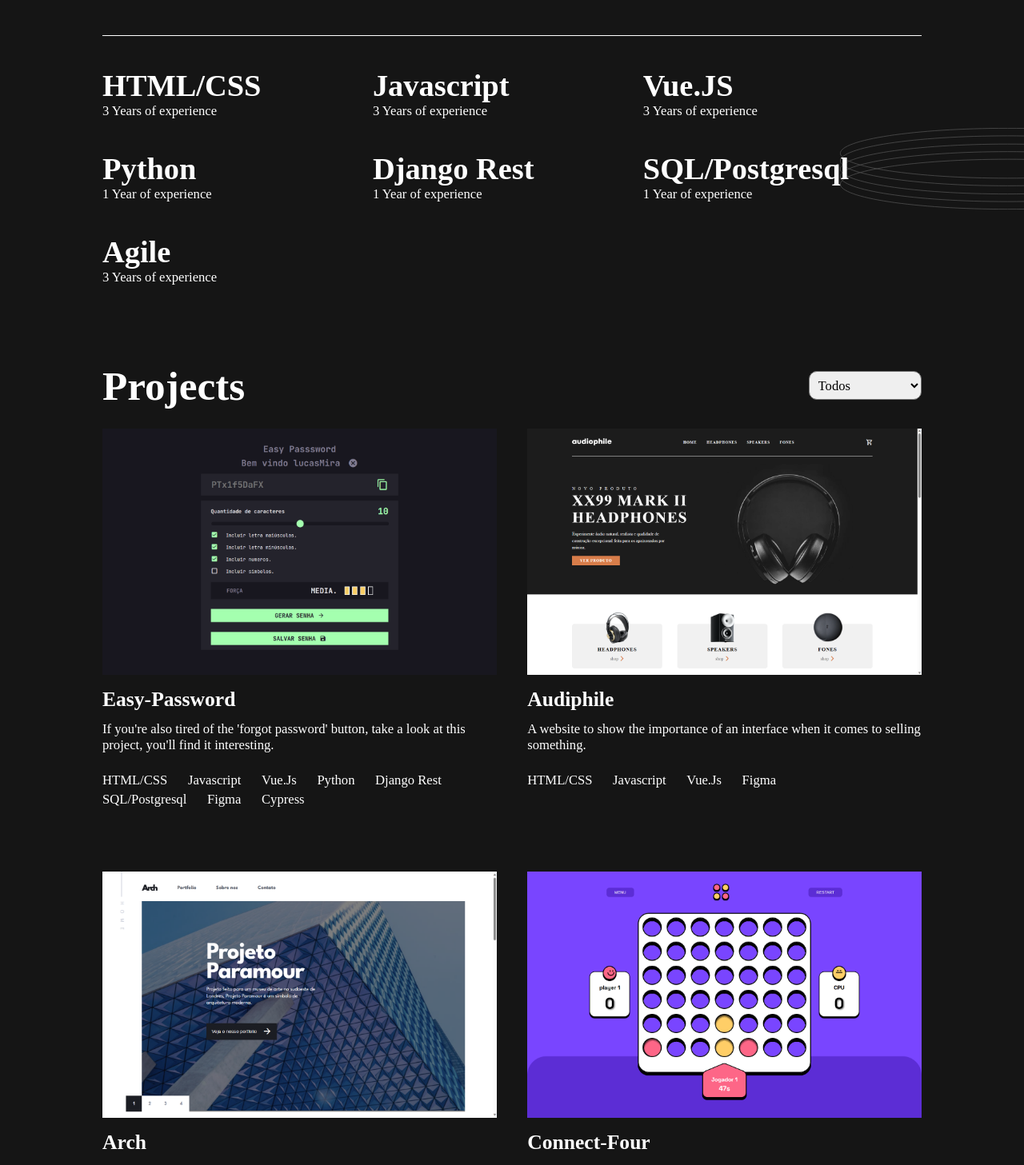
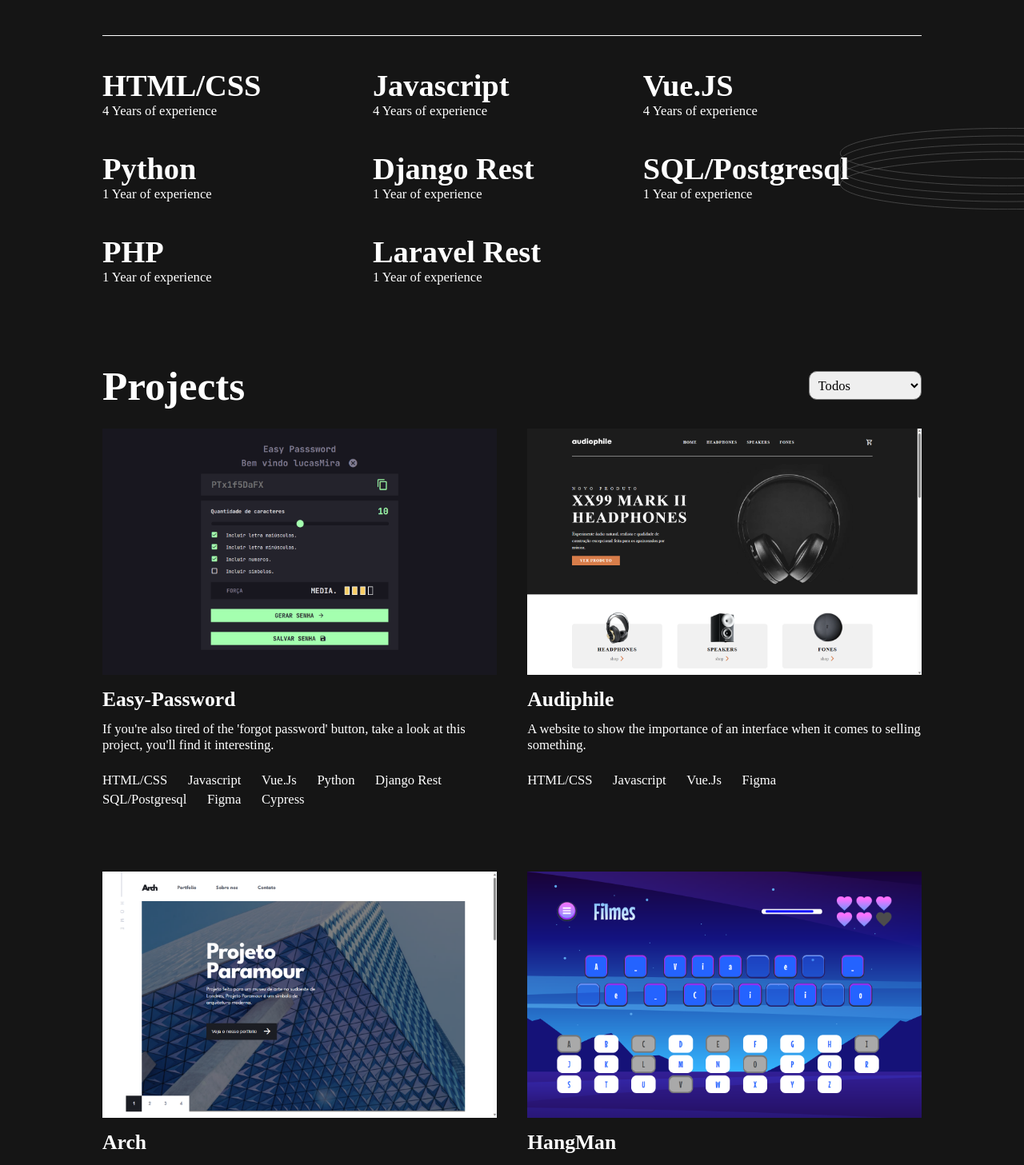
Before and after one commit to miratkd/podeMeChamarDeMira, a Vue app: page / in a window 1280 px wide. Shown: the part 720-2177 px from the top of the page at 80% size. Built offline with nearby package versions, Linux system fonts and the light colour scheme.

Commit message:
add hangman / update skills

```diff
--- a/src/components/ProjectCard.vue
+++ b/src/components/ProjectCard.vue
@@ -6,6 +6,7 @@
                 <p v-if="project.projectLink" v-on:click="goToLink(project.projectLink)" class="project-card-img-info-text">{{languagePortuguese ? 'Ver Projeto' : 'View Project'}}</p>
                 <p v-if="project.codeLinkFront" v-on:click="goToLink(project.codeLinkFront)" class="project-card-img-info-text">{{languagePortuguese ? 'Ver Código Front-End' : 'View Front-End Code'}}</p>
                 <p v-if="project.codeLinkBack" v-on:click="goToLink(project.codeLinkBack)" class="project-card-img-info-text">{{languagePortuguese ? 'Ver Código Back-End' : 'View Back-End Code'}}</p>
+                <p v-if="project.docLinkBack" v-on:click="goToLink(project.docLinkBack)" class="project-card-img-info-text">{{languagePortuguese ? 'Ver Documentação Back-End' : 'View Back-End Documentation'}}</p>
             </div>
         </div>
 
@@ -16,10 +17,11 @@
         </div>
         <div class="project-mobile-row">
             <p v-if="project.projectLink" v-on:click="goToLink(project.projectLink)" class="project-card-img-info-text">{{languagePortuguese ? 'Ver Projeto' : 'View Project'}}</p>
+            <p v-if="project.codeLinkFront" v-on:click="goToLink(project.codeLinkFront)" class="project-card-img-info-text">{{languagePortuguese ? 'Ver Código Front-End' : 'View Front-End Code'}}</p>
         </div>
         <div class="project-mobile-row">
-            <p v-if="project.codeLinkFront" v-on:click="goToLink(project.codeLinkFront)" class="project-card-img-info-text">{{languagePortuguese ? 'Ver Código Front-End' : 'View Front-End Code'}}</p>
             <p v-if="project.codeLinkBack" v-on:click="goToLink(project.codeLinkBack)" class="project-card-img-info-text">{{languagePortuguese ? 'Ver Código Back-End' : 'View Back-End Code'}}</p>
+            <p v-if="project.docLinkBack" v-on:click="goToLink(project.docLinkBack)" class="project-card-img-info-text">{{languagePortuguese ? 'Ver Documentação Back-End' : 'View Back-End Documentation'}}</p>
         </div>
     </div>
 </template>
--- a/src/components/Projects.vue
+++ b/src/components/Projects.vue
@@ -31,7 +31,10 @@ export default {
                 "Vue.Js",
                 "Python",
                 "Django Rest",
+                "PHP",
+                "Laravel Rest",
                 "SQL/Postgresql",
+                "MySQL",
                 "Figma",
                 "Cypress",
             ],
@@ -44,7 +47,8 @@ export default {
                     skills: ['HTML/CSS', 'Javascript', 'Vue.Js', 'Python', 'Django Rest', 'SQL/Postgresql', 'Figma', 'Cypress'],
                     projectLink: 'https://easypassword-lm.netlify.app/',
                     codeLinkFront: 'https://github.com/miratkd/EasyPasswordFront',
-                    codeLinkBack: 'https://github.com/miratkd/EasyPasswordBackend'
+                    codeLinkBack: 'https://github.com/miratkd/EasyPasswordBackend',
+                    docLinkBack: 'https://documenter.getpostman.com/view/13841210/2sA3kVn2ib'
                 },
                 {
                     name: 'Audiphile',
@@ -65,6 +69,17 @@ export default {
                     projectLink: 'https://arch-lm.netlify.app/',
                     codeLinkFront: 'https://github.com/miratkd/Art-Studio?tab=readme-ov-file',
                     codeLinkBack: null
+                },
+                {
+                    name: 'HangMan',
+                    img: require('@/assets/hangman.png'),
+                    descBR: 'Não tem nada mais simples e relaxante do que uma partida de forca, acerte as letras e você ganha, fique sem vidas e você perde, simples e qualquer um pode experimentar.',
+                    descUS: "There's nothing simpler and more relaxing than a hangman match, hit the letters and you win, run out of lives and you lose, simple and anyone can try it.",
+                    skills: ['HTML/CSS', 'Javascript', 'Vue.Js', 'PHP', 'Laravel Rest', 'MySQL', 'Figma'],
+                    projectLink: 'https://hangman-lm.netlify.app/',
+                    codeLinkFront: 'https://github.com/miratkd/hangmam-front',
+                    codeLinkBack: 'https://github.com/miratkd/hangMan',
+                    docLinkBack: 'https://documenter.getpostman.com/view/13841210/2sA3kUG2Es',
                 },
                 {
                     name: 'Connect-Four',
--- a/src/components/Skills.vue
+++ b/src/components/Skills.vue
@@ -3,14 +3,14 @@
         <div class="skills-row">
             <div class="skill-cell">
                 <h3>HTML/CSS</h3>
-                <p>3 {{ languagePortuguese ? 'anos de experiência' : 'Years of experience' }}</p>
+                <p>4 {{ languagePortuguese ? 'anos de experiência' : 'Years of experience' }}</p>
             </div>
             <div class="skill-cell">
                 <h3>Javascript</h3>
-                <p>3 {{ languagePortuguese ? 'anos de experiência' : 'Years of experience' }}</p></div>
+                <p>4 {{ languagePortuguese ? 'anos de experiência' : 'Years of experience' }}</p></div>
             <div class="skill-cell">
                 <h3>Vue.JS</h3>
-                <p>3 {{ languagePortuguese ? 'anos de experiência' : 'Years of experience' }}</p></div>
+                <p>4 {{ languagePortuguese ? 'anos de experiência' : 'Years of experience' }}</p></div>
         </div>
         <div class="skills-row">
             <div class="skill-cell">
@@ -28,8 +28,12 @@
         </div>
         <div class="skills-row">
             <div class="skill-cell">
-                <h3>Agile</h3>
-                <p>3 {{ languagePortuguese ? 'anos de experiência' : 'Years of experience' }}</p>
+                <h3>PHP</h3>
+                <p>1 {{ languagePortuguese ? 'ano de experiência' : 'Year of experience' }}</p>
+            </div>
+            <div class="skill-cell">
+                <h3>Laravel Rest</h3>
+                <p>1 {{ languagePortuguese ? 'ano de experiência' : 'Year of experience' }}</p>
             </div>
         </div>
     </div>
```
Also changed, not shown: src/assets/hangman.png (added).
